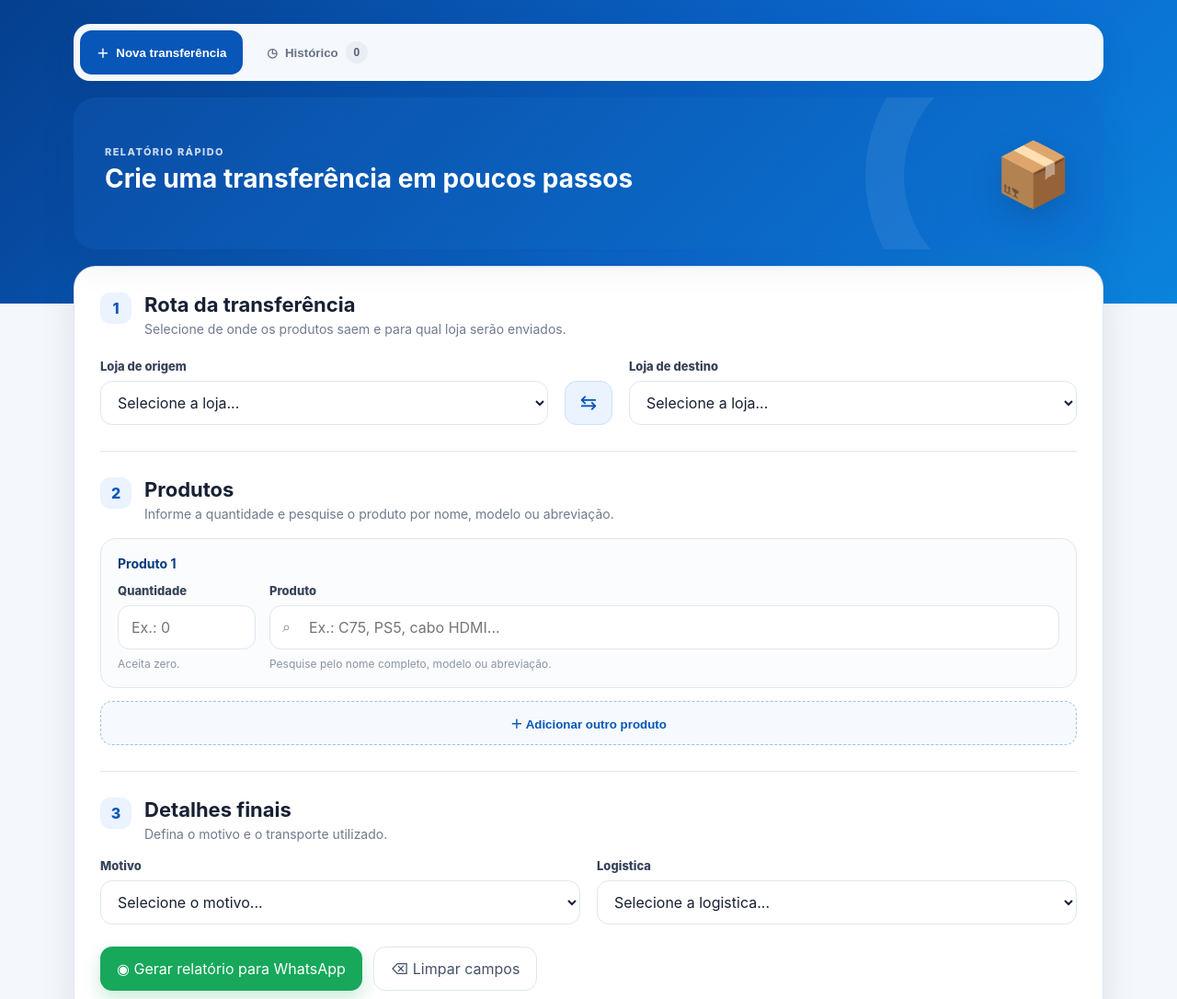
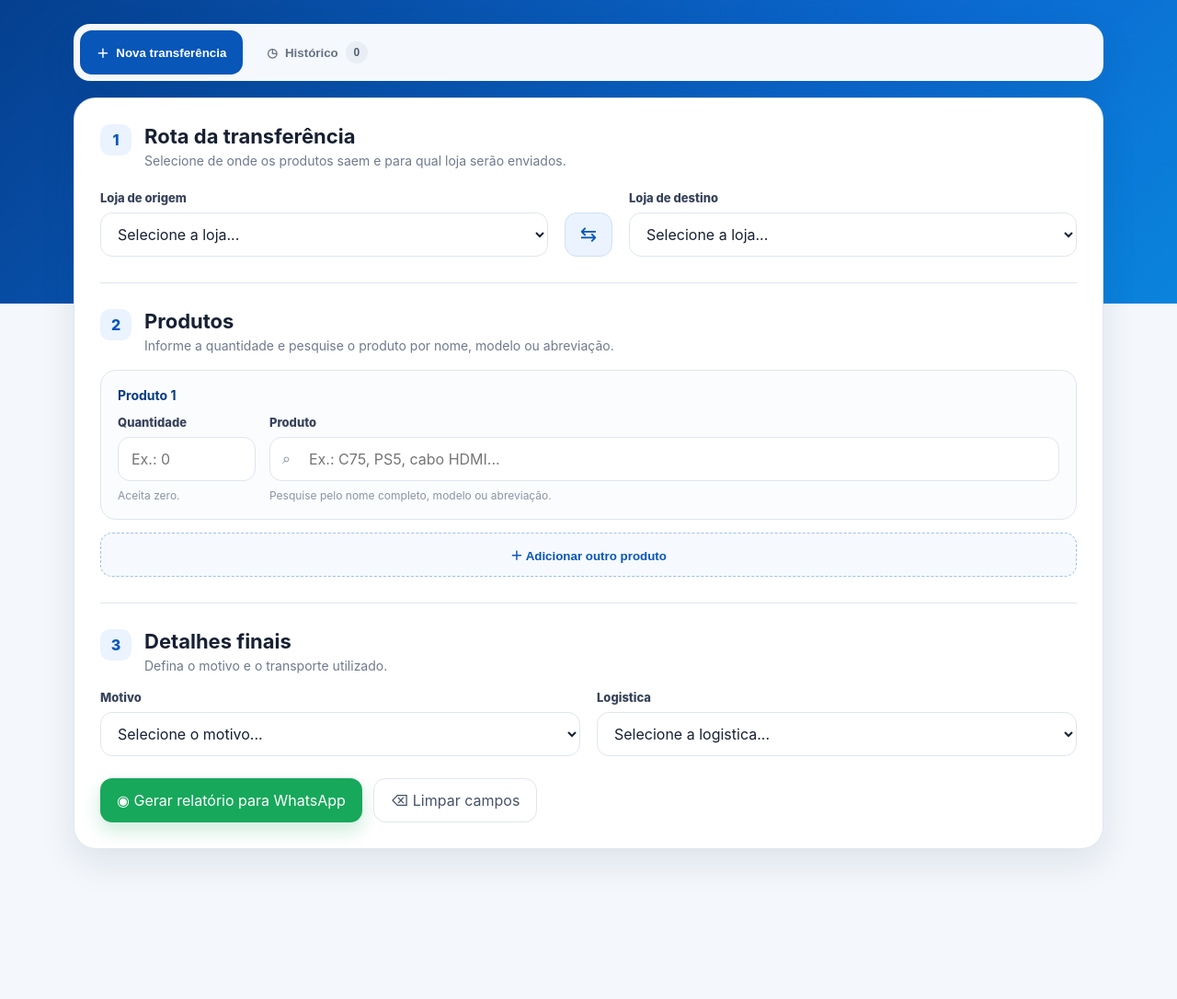
Before and after one commit to pqpneri/teste, a plain HTML site: page index.html in a window 1280 px wide. Shown: the top 1086 px of the page at 92% size. After the commit the page ends 979 px from the top, so only its background shows below. Drawn offline with Linux system fonts and the light colour scheme.

Commit message:
Remove hero card from formTab section
Removed hero card section from the form tab.

```diff
--- a/index.html
+++ b/index.html
@@ -24,13 +24,6 @@
     </nav>
 
     <section id="formTab" class="tab-panel active">
-      <div class="hero-card">
-        <div>
-          <span class="eyebrow light">RELATÓRIO RÁPIDO</span>
-          <h2>Crie uma transferência em poucos passos</h2>
-        </div>
-        <div class="hero-illustration" aria-hidden="true">📦</div>
-      </div>
 
       <section class="panel">
         <div class="section-heading">
```
